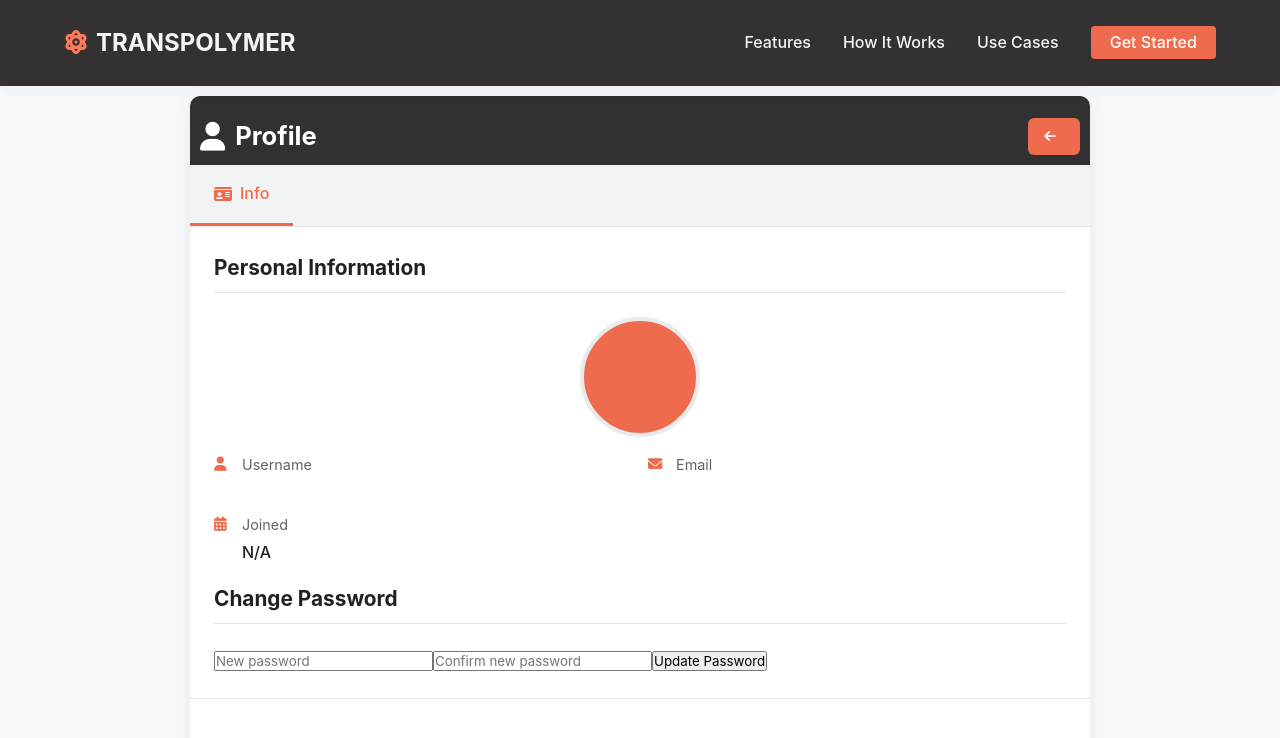
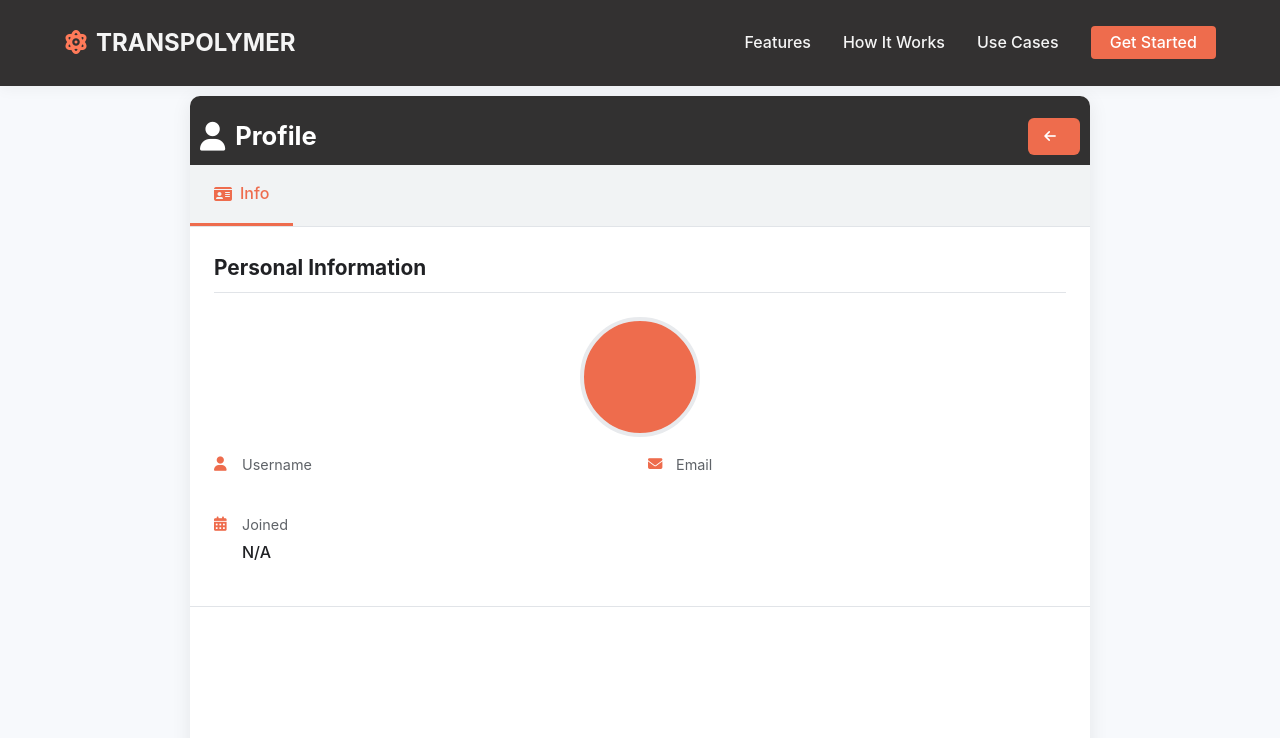
Before and after one commit to prathikreddy19/Transpolymer-PS, a React (Create React App) app in the folder Transpolymer-PS/frontend/: page /profile in a window 1280 px wide. Shown: the top 738 px of the page. Built offline with nearby package versions, Linux system fonts and the light colour scheme; no server answers.

Commit message:
Update UserProfile.js

```diff
--- a/Transpolymer-PS/frontend/src/components/UserProfile.js
+++ b/Transpolymer-PS/frontend/src/components/UserProfile.js
@@ -138,23 +138,6 @@ function UserProfile() {
                     <div className="info-value">{user.createdAt ? new Date(user.createdAt).toLocaleDateString() : 'N/A'}</div>
                   </div>
                 </div>
-
-                <h3>Change Password</h3>
-                <div className="password-change">
-                  <input
-                    type="password"
-                    placeholder="New password"
-                    value={newPassword}
-                    onChange={(e) => setNewPassword(e.target.value)}
-                  />
-                  <input
-                    type="password"
-                    placeholder="Confirm new password"
-                    value={confirmPassword}
-                    onChange={(e) => setConfirmPassword(e.target.value)}
-                  />
-                  <button onClick={updatePassword}>Update Password</button>
-                </div>
               </div>
             )}
           </>
```
